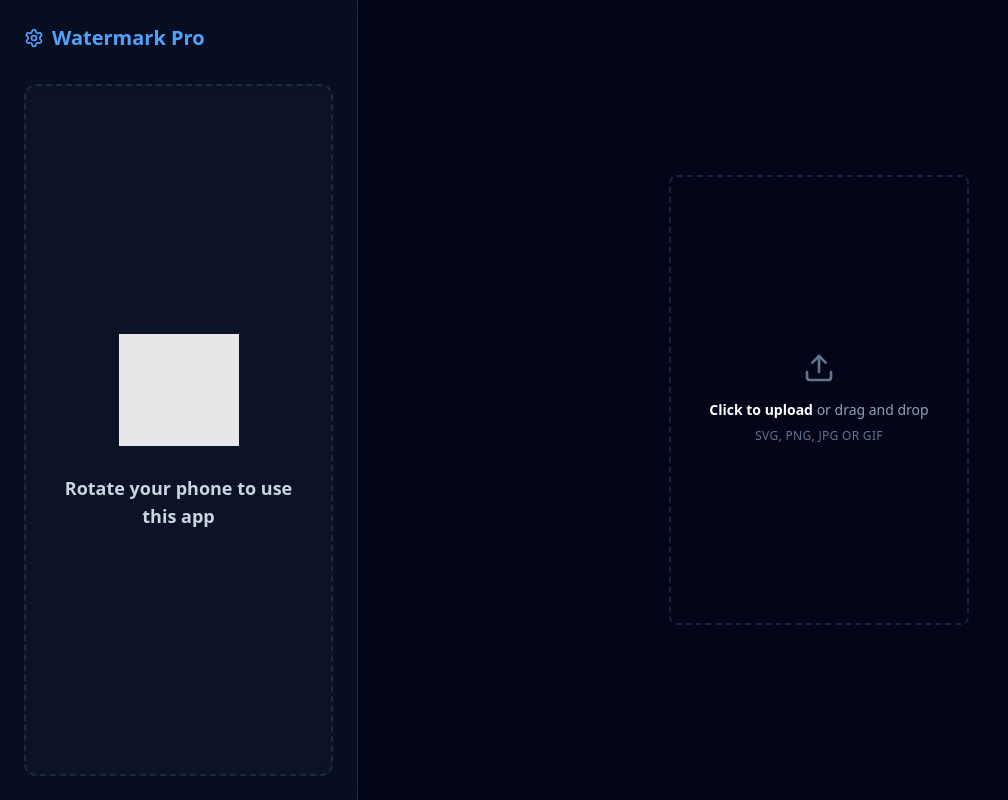
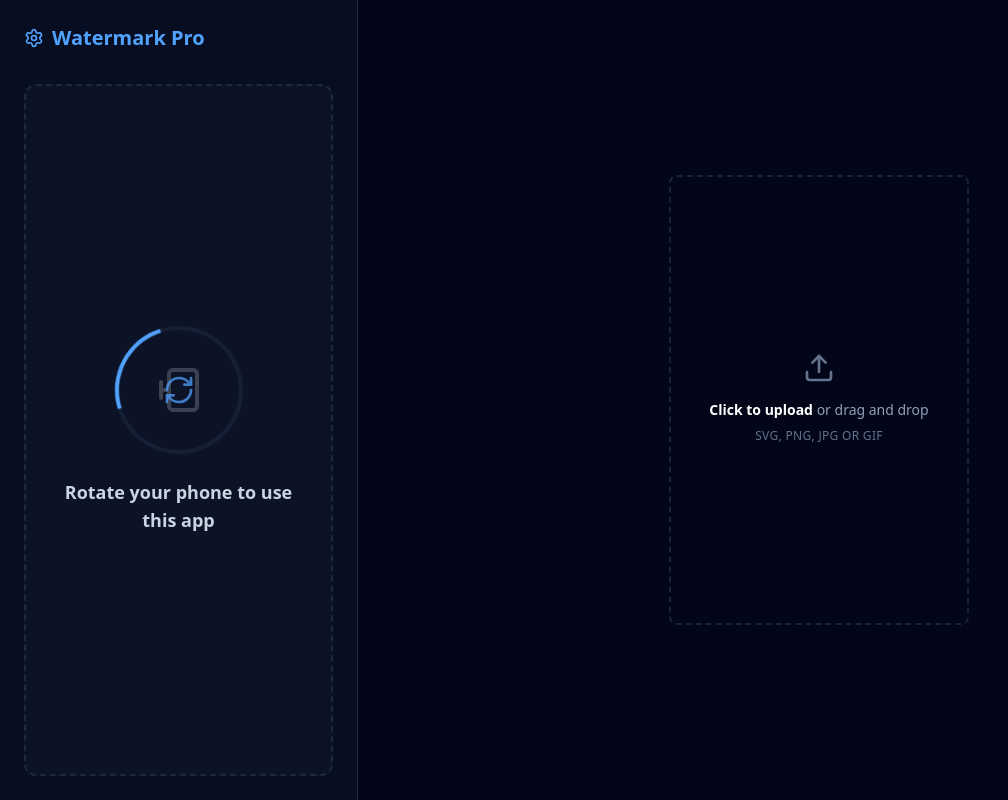
Before and after one commit to noelk8888/watermark, a React (Vite) app in the folder watermark-studio/: page / in a window 1280 px wide. Shown: the whole page, without its empty margins (0-1008 px from the left). Built offline with nearby package versions, Linux system fonts and the light colour scheme.

Commit message:
Replace broken image icon with high-quality Lucide animation

```diff
--- a/watermark-studio/src/App.jsx
+++ b/watermark-studio/src/App.jsx
@@ -1,6 +1,5 @@
 import React, { useState, useRef, useEffect } from 'react';
 import { Upload, Type, Image as ImageIcon, Download, Settings, X, RotateCw, Save, Trash2, LayoutTemplate, FileCode, Play, Monitor, Share2, Undo2, Redo2, Cloud, RefreshCw, PanelLeft, MousePointer2, LayoutGrid, Sparkles, Maximize } from 'lucide-react';
-import rotateIcon from './assets/rotate-phone.png';
 
 export default function App() {
   const [image, setImage] = useState(null);
@@ -209,23 +208,15 @@ export default function App() {
 
           {!image ? (
             <div className="flex-1 flex flex-col items-center justify-center text-slate-500 text-center p-6 border-2 border-dashed border-slate-800 rounded-xl bg-slate-900/50 backdrop-blur-sm">
-              <div
-                style={{
-                  width: '120px',
-                  height: '120px',
-                  backgroundColor: '#ffffff',
-                  maskImage: `url(${rotateIcon})`,
-                  WebkitMaskImage: `url(${rotateIcon})`,
-                  maskSize: 'contain',
-                  WebkitMaskSize: 'contain',
-                  maskRepeat: 'no-repeat',
-                  WebkitMaskRepeat: 'no-repeat',
-                  maskPosition: 'center',
-                  WebkitMaskPosition: 'center',
-                  opacity: 0.9
-                }}
-                className="mb-6"
-              />
+              <div className="relative w-32 h-32 mb-6 flex items-center justify-center">
+                <div className="absolute inset-0 border-4 border-slate-700/30 rounded-full border-t-blue-400 animate-[spin_3s_linear_infinite]" />
+                <div className="relative group-hover:scale-110 transition-transform duration-500">
+                  <Monitor size={48} className="text-white rotate-90 opacity-20" />
+                  <div className="absolute inset-0 flex items-center justify-center">
+                    <RefreshCw size={32} className="text-blue-400 animate-pulse" />
+                  </div>
+                </div>
+              </div>
               <p className="text-lg font-semibold text-slate-300">Rotate your phone to use this app</p>
             </div>
           ) : (
```
